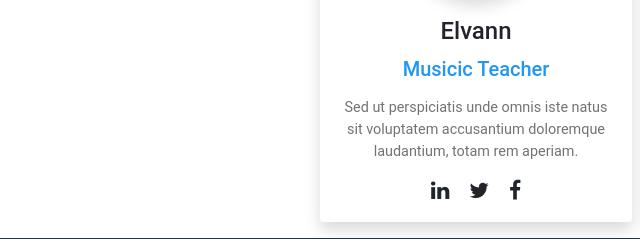
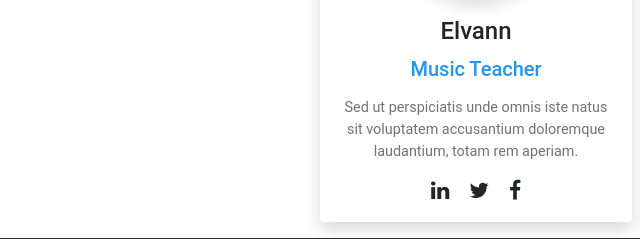
Before and after one commit to ElvannAbendroth/music-automaton-ui, a website: page index.html in a window 1280 px wide. Shown: the part 1320-1559 px from the top of the page, 0-640 px from the left. Drawn offline with nearby package versions, Linux system fonts and the light colour scheme; files that its build step writes are made by us from their sources.

Commit message:
small typo correction

```diff
--- a/index.html
+++ b/index.html
@@ -171,7 +171,7 @@
                 <!-- Title -->
                 <h4 class="card-title"><strong>Elvann</strong></h4>
                 <!-- Subtitle -->
-                <h5 class="blue-text pb-2"><strong>Musicic Teacher</strong></h5>
+                <h5 class="blue-text pb-2"><strong>Music Teacher</strong></h5>
                 <!-- Text -->
                 <p class="card-text">Sed ut perspiciatis unde omnis iste natus sit voluptatem accusantium doloremque laudantium, totam rem aperiam. </p>
 
```
